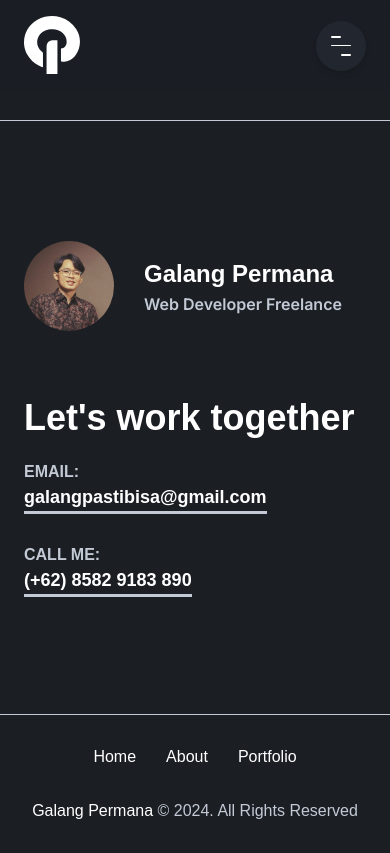
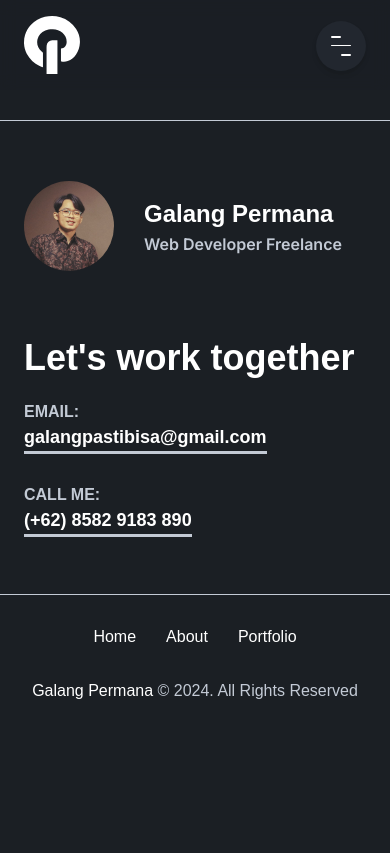
Before and after one commit to manggalang/Portofolio, a Next.js app: page / in a window 390 px wide. Built offline with nearby package versions, Linux system fonts and the light colour scheme.

Commit message:
style: change padding footer on mobile

```diff
--- a/src/components/footer.tsx
+++ b/src/components/footer.tsx
@@ -12,7 +12,7 @@ export default function Footer() {
     <footer className="bg-dark90 border-t border-grey mt-[120px]">
       <div className="flex items-start justify-between">
         <div className="border-b border-grey container">
-          <div className="flex flex-col gap-[60px] items-start justify-between py-[120px] lg:flex-row lg:gap-0">
+          <div className="flex flex-col gap-[60px] items-start justify-between py-[60px] sm:py-[120px] lg:flex-row lg:gap-0">
             <div className="flex gap-[30px] items-center">
               <Image
                 src="/image/profile-picture.jpg"
```
